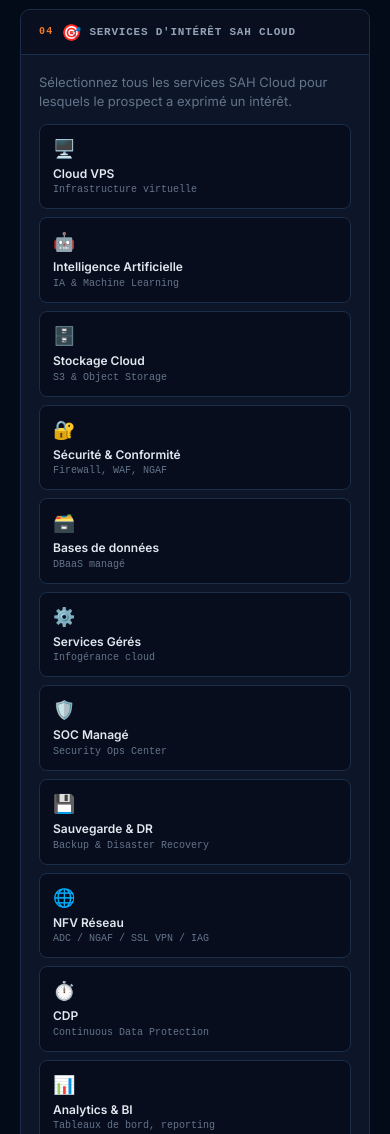
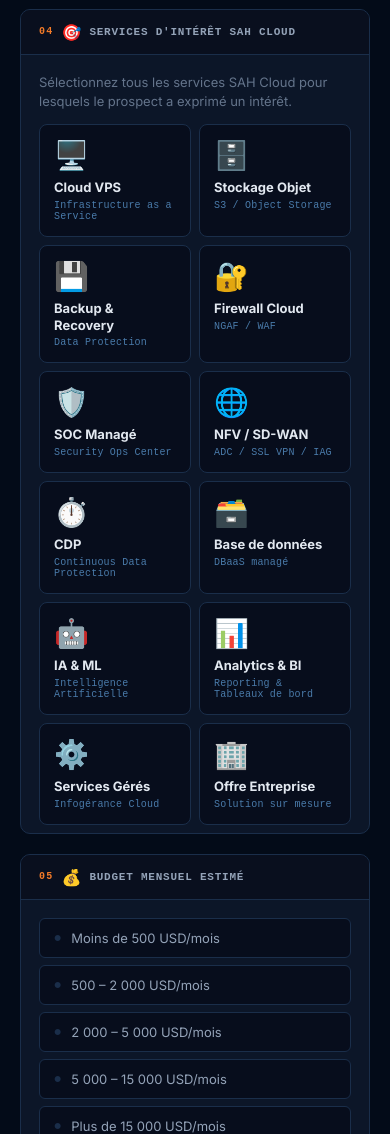
Before and after one commit to 2s-exe/Sah_Cloud, a plain HTML site: page questionnaire/index.html in a window 390 px wide. Shown: the part 1600-2734 px from the top of the page. Drawn offline with Linux system fonts and the light colour scheme.

Commit message:
Questionnaire : cards services style Sangfor (grille 4 col, icône grande, sous-titre bleu)
- Grille fixe 4 colonnes (2 col sur mobile)
- Icône 28px en haut à gauche, espacement identique au design de référence
- Nom 13px bold blanc, sous-titre 10px monospace bleu #4A7BAA
- Hauteur minimale 96px, padding aligné sur la référence
- Hover subtil, sélection fond #0A1830 + bordure orange

Co-Authored-By: Claude Sonnet 4.6 <noreply@anthropic.com>

```diff
--- a/questionnaire/index.html
+++ b/questionnaire/index.html
@@ -146,20 +146,26 @@
 
 
       /* ── SERVICE CARDS ── */
-      .prod-grid { display: grid; grid-template-columns: repeat(auto-fill, minmax(155px,1fr)); gap: 8px; }
+      .prod-grid {
+        display: grid;
+        grid-template-columns: repeat(4, 1fr);
+        gap: 8px;
+      }
+      @media(max-width:600px) { .prod-grid { grid-template-columns: repeat(2, 1fr); } }
       .prod-card {
         position: relative; display: flex; flex-direction: column;
-        align-items: flex-start; gap: 3px; padding: 13px;
+        align-items: flex-start; padding: 16px 14px 14px;
         background: #070D1C; border: 1px solid #1A2E4A;
         border-radius: 8px; cursor: pointer; user-select: none; transition: all .15s;
+        min-height: 96px;
       }
-      .prod-card:hover  { border-color: #2D4E7A; }
-      .prod-card.active { background: #0D1F40; border-color: #F47B28; }
-      .prod-tick { position: absolute; top: 10px; right: 10px; font-size: 11px; color: #F47B28; font-weight: 700; display: none; }
+      .prod-card:hover  { border-color: #2A4060; background: #090F1C; }
+      .prod-card.active { background: #0A1830; border-color: #F47B28; }
+      .prod-tick { position: absolute; top: 10px; right: 10px; font-size: 10px; color: #F47B28; font-weight: 700; display: none; }
       .prod-card.active .prod-tick { display: block; }
-      .prod-icon { font-size: 18px; margin-bottom: 4px; }
-      .prod-name { font-size: 12px; font-weight: 600; color: #E2E8F0; line-height: 1.3; }
-      .prod-sub  { font-size: 10px; color: #64748B; font-family: monospace; }
+      .prod-icon { font-size: 28px; margin-bottom: 10px; line-height: 1; }
+      .prod-name { font-size: 13px; font-weight: 700; color: #E2E8F0; line-height: 1.3; margin-bottom: 4px; }
+      .prod-sub  { font-size: 10px; color: #4A7BAA; font-family: monospace; letter-spacing: .02em; }
 
       /* ── BUDGET & TIMELINE ── */
       .list-grid { display: flex; flex-direction: column; gap: 7px; }
@@ -466,18 +472,18 @@
     <script>
     // ===================== DATA =====================
     const SERVICES = [
-      { id:'vps',       icon:'🖥️',  name:'Cloud VPS',             sub:'Infrastructure virtuelle' },
-      { id:'ai',        icon:'🤖',  name:'Intelligence Artificielle', sub:'IA & Machine Learning' },
-      { id:'storage',   icon:'🗄️',  name:'Stockage Cloud',         sub:'S3 & Object Storage' },
-      { id:'security',  icon:'🔐',  name:'Sécurité & Conformité',  sub:'Firewall, WAF, NGAF' },
-      { id:'db',        icon:'🗃️',  name:'Bases de données',       sub:'DBaaS managé' },
-      { id:'managed',   icon:'⚙️',  name:'Services Gérés',         sub:'Infogérance cloud' },
-      { id:'soc',       icon:'🛡️',  name:'SOC Managé',             sub:'Security Ops Center' },
-      { id:'backup',    icon:'💾',  name:'Sauvegarde & DR',        sub:'Backup & Disaster Recovery' },
-      { id:'nfv',       icon:'🌐',  name:'NFV Réseau',             sub:'ADC / NGAF / SSL VPN / IAG' },
-      { id:'cdp',       icon:'⏱️',  name:'CDP',                    sub:'Continuous Data Protection' },
-      { id:'analytics', icon:'📊',  name:'Analytics & BI',         sub:'Tableaux de bord, reporting' },
-      { id:'enterprise',icon:'🏢',  name:'Offre Entreprise',       sub:'Solution sur mesure' },
+      { id:'vps',       icon:'🖥️',  name:'Cloud VPS',          sub:'Infrastructure as a Service' },
+      { id:'storage',   icon:'🗄️',  name:'Stockage Objet',     sub:'S3 / Object Storage' },
+      { id:'backup',    icon:'💾',  name:'Backup & Recovery',  sub:'Data Protection' },
+      { id:'security',  icon:'🔐',  name:'Firewall Cloud',     sub:'NGAF / WAF' },
+      { id:'soc',       icon:'🛡️',  name:'SOC Managé',         sub:'Security Ops Center' },
+      { id:'nfv',       icon:'🌐',  name:'NFV / SD-WAN',       sub:'ADC / SSL VPN / IAG' },
+      { id:'cdp',       icon:'⏱️',  name:'CDP',                sub:'Continuous Data Protection' },
+      { id:'db',        icon:'🗃️',  name:'Base de données',    sub:'DBaaS managé' },
+      { id:'ai',        icon:'🤖',  name:'IA & ML',            sub:'Intelligence Artificielle' },
+      { id:'analytics', icon:'📊',  name:'Analytics & BI',     sub:'Reporting & Tableaux de bord' },
+      { id:'managed',   icon:'⚙️',  name:'Services Gérés',     sub:'Infogérance Cloud' },
+      { id:'enterprise',icon:'🏢',  name:'Offre Entreprise',   sub:'Solution sur mesure' },
     ];
 
     // ── Industry select helpers ──
```
